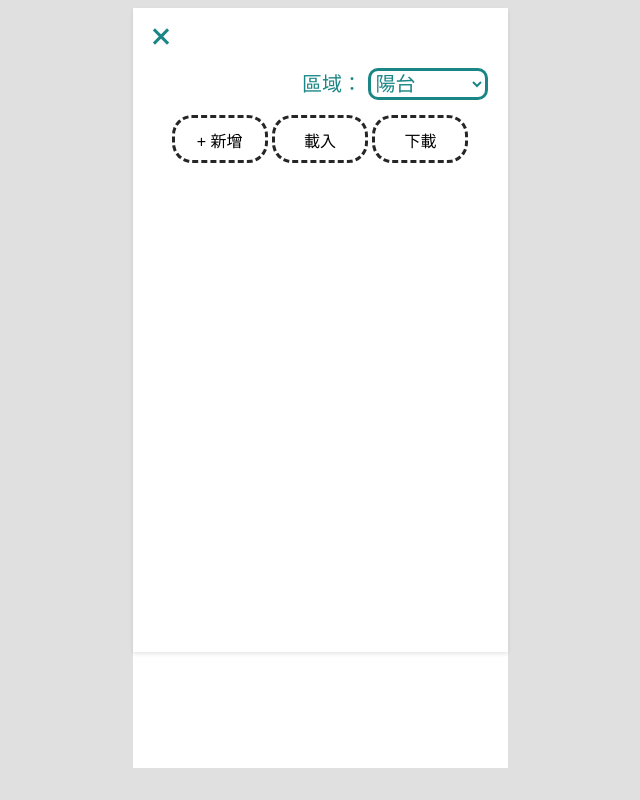
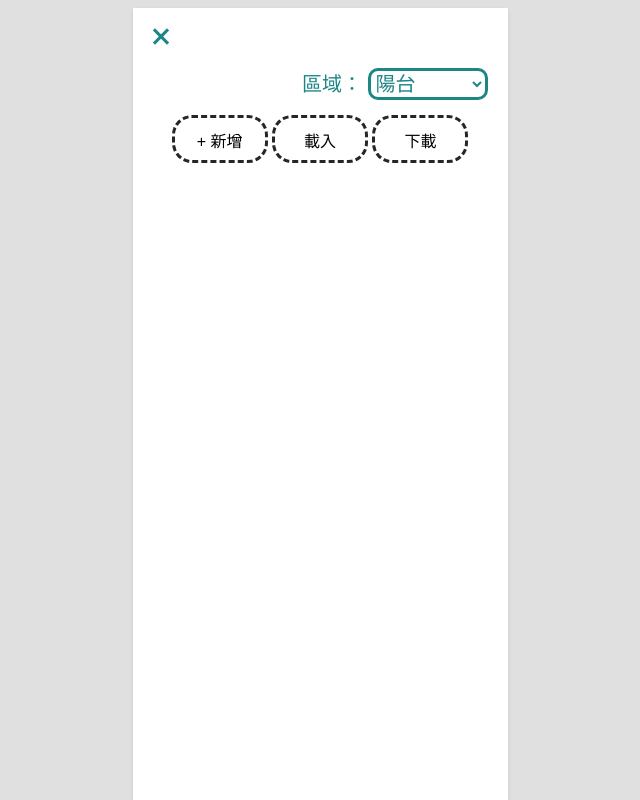
Before and after one commit to kiaofarming/UI, a plain HTML site: page Devices/index.html in a window 1280 px wide. Both pictures are taken after a click on the label 480 px from the left and 36 px from the top of the page. Shown: the top 800 px of the page, without its empty margins (320-960 px from the left). Drawn offline with nearby package versions, Linux system fonts and the light colour scheme.

Commit message:
Add files via upload

```diff
--- a/Devices/index.html
+++ b/Devices/index.html
@@ -27,6 +27,7 @@
                         <option>院子</option>
                         <option>+新增</option>
                     </select>
+
                 </div>
                 <div style="margin-top:15px;text-align: center;">
                     <label id="show" class="addDevice">+ 新增</label>
@@ -47,7 +48,7 @@
                 <option>院子</option>
             </select>
         </div>
-        <div id='devChart' style="width=350px;">
+        <div id='devChart' style="width:350px;">
             <canvas id="tempChart"></canvas>
         </div>
         <div id='devList'>
--- a/Devices/style.css
+++ b/Devices/style.css
@@ -7,7 +7,7 @@ body {
     width: 375px;
     margin: 0 auto;
     background: white;
-    min-height: 760px;
+    min-height: 1000px;
     height: 100%;
 }
 
@@ -19,6 +19,8 @@ body {
     justify-content: center;
     align-items: center;
 }
+
+
 
 /*開關控制-按鈕*/
 
@@ -116,6 +118,7 @@ body {
     transform: rotate(45deg);
 }
 
+
 #menu:checked+.line .menu::after {
     transform: rotate(-45deg);
 }
@@ -131,7 +134,9 @@ body {
 */
 #menu:checked~.menu-list {
     width: 375px;
-    height: 73vh;
+    height: 100%;
+    overflow-y: auto; /* 垂直滾動條 */
+    max-height: 3100%; /* 設定最大高度 */
 }
 
 .menu-list {
@@ -164,6 +169,8 @@ body {
 input#menu {
     display: none;
 }
+
+
 
 .useDevice {
 
@@ -262,7 +269,7 @@ dialog {
     width: 100%;
     max-width: 250px;
     height: 100%;
-    max-height: 340px;
+    max-height: 380px;
 
 }
 
```
